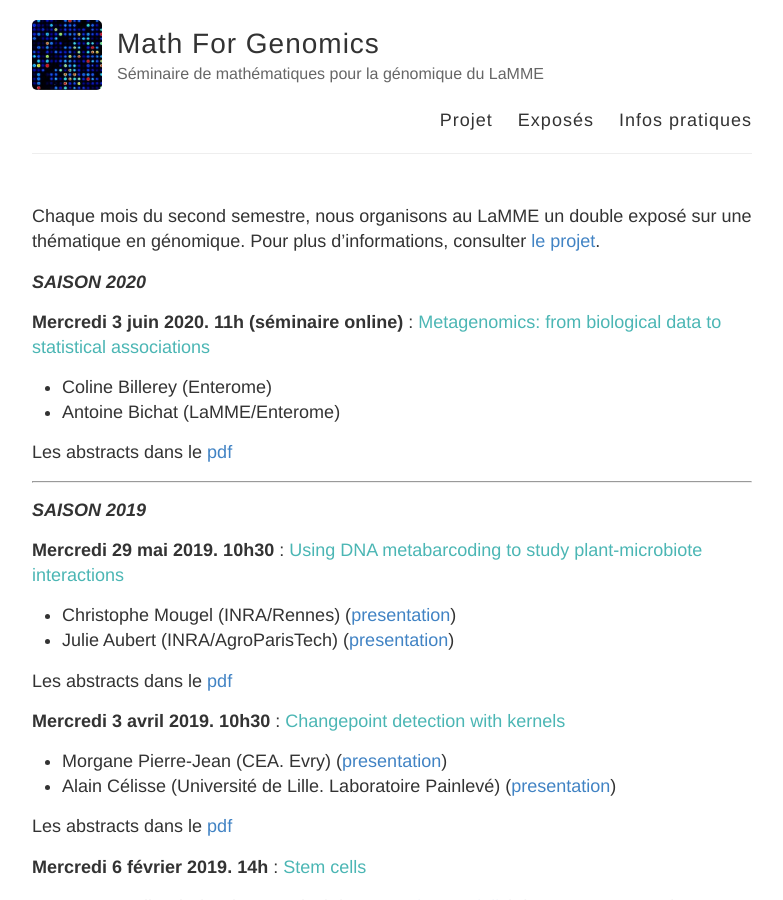
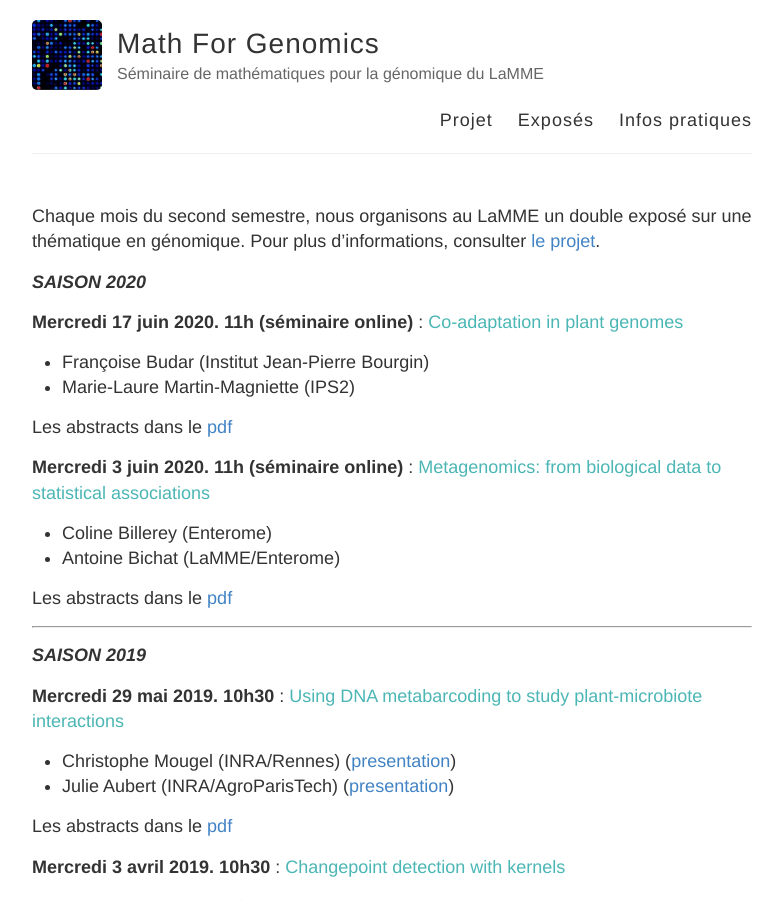
Before and after one commit to MathForGenomics/MathForGenomics.github.io, a Jekyll site: the page built from exposes.md, in a window 1280 px wide and 900 px high. Shown: the whole window, without its empty margins (248-1031 px from the left). Built offline with Jekyll 4.4.1, drawn with Linux system fonts in a browser that asks for light colours.

Commit message:
Update exposes.md

```diff
--- a/exposes.md
+++ b/exposes.md
@@ -8,6 +8,12 @@ Chaque mois du second semestre, nous organisons au LaMME un double exposé sur u
 
 
 ***SAISON 2020***
+
+**Mercredi 17 juin 2020. 11h (séminaire online)** : <span style="color:rgb(75, 182, 180)">Co-adaptation in plant genomes</span>
+- Françoise Budar (Institut Jean-Pierre Bourgin)
+- Marie-Laure Martin-Magniette (IPS2)
+
+Les abstracts dans le [pdf](ABSTRACT/9_17juin2020.pdf)
 
 **Mercredi 3 juin 2020. 11h (séminaire online)** : <span style="color:rgb(75, 182, 180)">Metagenomics: from biological data to statistical associations</span>
 - Coline Billerey (Enterome)
```
